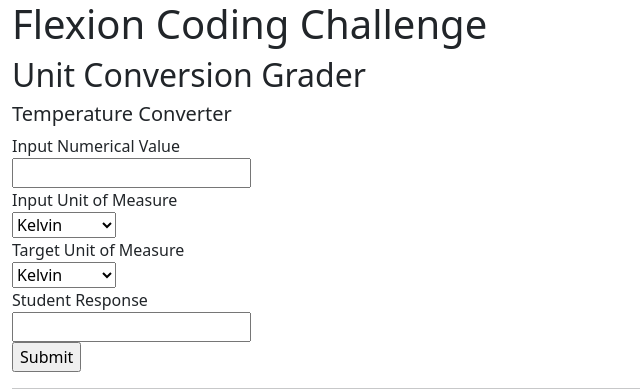
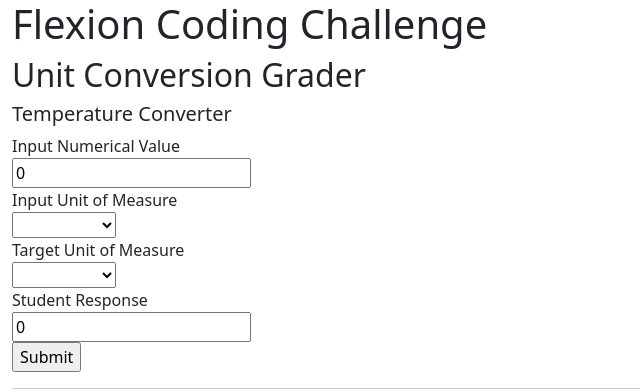
Before and after one commit to maxmcgregor/AirbnbCodeSample, an Angular app: page / in a window 1280 px wide. Shown: the top 392 px of the page, without its empty margins (0-640 px from the left). Built offline with nearby package versions, Linux system fonts and the light colour scheme.

Commit message:
functioning temperature checker

```diff
--- a/src/app/app.module.ts
+++ b/src/app/app.module.ts
@@ -1,4 +1,5 @@
 import { NgModule } from '@angular/core';
+import { FormsModule } from '@angular/forms';
 import { BrowserModule } from '@angular/platform-browser';
 
 import { AppComponent } from './app.component';
@@ -10,7 +11,8 @@
     ConverterComponent
   ],
   imports: [
-    BrowserModule
+    BrowserModule,
+    FormsModule
   ],
   providers: [],
   bootstrap: [AppComponent]
--- a/src/app/components/converter/converter.component.html
+++ b/src/app/components/converter/converter.component.html
@@ -5,42 +5,48 @@
 
 <div id="tempConverter">
   <h5>Temperature Converter</h5>
-  <form id="temperatureConverter">
+  <form #temperatureConverter = "ngForm" (ngSubmit)="temperatureGrader(responseCard)">
 
     <label for="inputNumValue">Input Numerical Value</label>
     <br />
-    <input type="number" name="inputTempNumValue" />
+    <input type="number" name="inputTempNumValue" [(ngModel)]="responseCard.inputValue"/>
     <br />
 
     <label for="inputTempUnitMeasure">Input Unit of Measure</label>
     <br />
-    <select name="inputTempUnitMeasure" id="inputTempUnitMeasure">
-      <option *ngFor="let unit of tempUnits" value="{{ unit }}">
-        {{ unit }}
+    <select name="inputTempUnitMeasure" id="inputTempUnitMeasure" [(ngModel)]="responseCard.inputUnit">
+      <option *ngFor="let inputUnit of tempUnits" value="{{ inputUnit }}">
+        {{ inputUnit }}
       </option>
     </select>
     <br />
 
     <label for="targetTempUnitMeasure">Target Unit of Measure</label>
     <br />
-    <select name="targetTempUnitMeasure" id="targetTempUnitMeasure">
-      <option *ngFor="let unit of tempUnits" value="{{ unit }}">
-        {{ unit }}
+    <select name="targetTempUnitMeasure" id="targetTempUnitMeasure" [(ngModel)]="responseCard.targetUnit">
+      <option *ngFor="let targetUnit of tempUnits" value="{{ targetUnit }}">
+        {{ targetUnit }}
       </option>
     </select>
     <br>
 
     <label for="studentTempResponse">Student Response</label>
     <br>
-    <input type="number" name="studentTempResponse" id="studentTempResponse">
+    <input type="number" name="studentTempResponse" id="studentTempResponse" value="studentTempResponse" [(ngModel)]="responseCard.studentResponse">
     <br />
 
     <input type="submit" value="Submit">
   </form>
 <hr>
+
+
+
+
+
+
   <div id="volConverter">
     <h5>Volume Converter</h5>
-    <form id="volumeConverter">
+    <form #volumeConverter = "ngForm">
 
       <label for="inputVolNumValue">Input Numerical Value</label>
       <br />
@@ -67,7 +73,7 @@
 
       <label for="studentResponse">Student Response</label>
       <br>
-      <input type="number" name="studentResponse" id="studentResponse">
+      <input type="number" name="studentVolResponse" id="studentVolResponse">
       <br />
 
       <input type="submit" value="Submit">
--- a/src/app/components/converter/converter.component.ts
+++ b/src/app/components/converter/converter.component.ts
@@ -1,4 +1,6 @@
 import { Component, OnInit } from '@angular/core';
+import { FormsModule } from '@angular/forms';
+import { ResponseCard } from 'src/app/models/response-card';
 
 @Component({
   selector: 'app-converter',
@@ -7,56 +9,60 @@
 })
 export class ConverterComponent implements OnInit {
 
+  responseCard: ResponseCard = new ResponseCard();
+  answerHistory: ResponseCard[] = [];
   tempUnits: string[] = ['Kelvin', 'Celsius', 'Fahrenheit', 'Rankine'];
   volumeUnits: string[] = ['liters', 'tablespoons', 'cubic-inches', 'cups', 'cubic-feet', 'gallons'];
 
-  constructor() { }
+  constructor(
+    private formsMod: FormsModule ) { }
 
   ngOnInit(): void {
   }
 
-  temperatureGrader(inputValue: number, studentResponse: number, inputUnit: string, targetUnit: string): string {
-    let result = 'invalid';
-    if (inputUnit === targetUnit) {
-      return result;
-    } else if (inputUnit === 'Kelvin') {
-      let authoritativeAnswer = this.kelvinConverter(inputValue, targetUnit);
+  temperatureGrader(responseCard: ResponseCard): ResponseCard {
+    if (responseCard.inputUnit === responseCard.targetUnit) {
+      return responseCard;
+    } else if (responseCard.inputUnit === 'Kelvin') {
+      let authoritativeAnswer = this.kelvinConverter(responseCard.inputValue, responseCard.targetUnit);
       let roundedAnswer = this.rounder(authoritativeAnswer);
-      let roundedResponse = this.rounder(studentResponse);
+      let roundedResponse = this.rounder(responseCard.studentResponse);
       if (roundedAnswer === roundedResponse) {
-        return 'Correct';
+        responseCard.output = 'Correct';
       } else {
-        return 'Incorrect';
+        responseCard.output = "Incorrect";
       }
-    } else if (inputUnit === 'Celsius') {
-      let authoritativeAnswer = this.celsiusConverter(inputValue, targetUnit);
+    } else if (responseCard.inputUnit === 'Celsius') {
+      let authoritativeAnswer = this.celsiusConverter(responseCard.inputValue, responseCard.targetUnit);
       let roundedAnswer = this.rounder(authoritativeAnswer);
-      let roundedResponse = this.rounder(studentResponse);
+      let roundedResponse = this.rounder(responseCard.studentResponse);
       if (roundedAnswer === roundedResponse) {
-        return 'Correct';
+        responseCard.output = 'Correct';
       } else {
-        return 'Incorrect';
+        responseCard.output = "Incorrect";
       }
-    } else if (inputUnit === 'Fahrenheit') {
-      let authoritativeAnswer = this.fahrenheitConverter(inputValue, targetUnit);
+    } else if (responseCard.inputUnit === 'Fahrenheit') {
+      let authoritativeAnswer = this.fahrenheitConverter(responseCard.inputValue, responseCard.targetUnit);
       let roundedAnswer = this.rounder(authoritativeAnswer);
-      let roundedResponse = this.rounder(studentResponse);
+      let roundedResponse = this.rounder(responseCard.studentResponse);
       if (roundedAnswer === roundedResponse) {
-        return 'Correct';
+        responseCard.output = 'Correct';
       } else {
-        return 'Incorrect';
+        responseCard.output = "Incorrect";
       }
-    } else if (inputUnit === 'Rankine') {
-      let authoritativeAnswer = this.rankineConverter(inputValue, targetUnit);
+    } else if (responseCard.inputUnit === 'Rankine') {
+      let authoritativeAnswer = this.rankineConverter(responseCard.inputValue, responseCard.targetUnit);
       let roundedAnswer = this.rounder(authoritativeAnswer);
-      let roundedResponse = this.rounder(studentResponse);
+      let roundedResponse = this.rounder(responseCard.studentResponse);
       if (roundedAnswer === roundedResponse) {
-        return 'Correct';
+        responseCard.output = 'Correct';
       } else {
-        return 'Incorrect';
+        responseCard.output = "Incorrect";
       }
     }
-    return result;
+    this.answerHistory.push(responseCard);
+    responseCard = new ResponseCard();
+    return responseCard;
   }
 
   volumeGrader(inputValue: number, studentResponse: number, inputUnit: string, targetUnit: string): string {
--- /dev/null
+++ b/src/app/models/response-card.ts
@@ -0,0 +1,15 @@
+export class ResponseCard {
+  inputValue: number;
+  inputUnit: string;
+  targetUnit: string;
+  studentResponse: number;
+  output: string;
+
+  constructor(inputValue: number = 0, inputUnit: string = '', targetUnit: string = '', studentResponse: number = 0, output: string = 'Invalid') {
+    this.inputValue = inputValue;
+    this.inputUnit = inputUnit;
+    this.targetUnit = targetUnit;
+    this.studentResponse = studentResponse;
+    this.output = output;
+  }
+}
```
Also changed, not shown: 1 other file (tests, documents, lock files or other folders).
